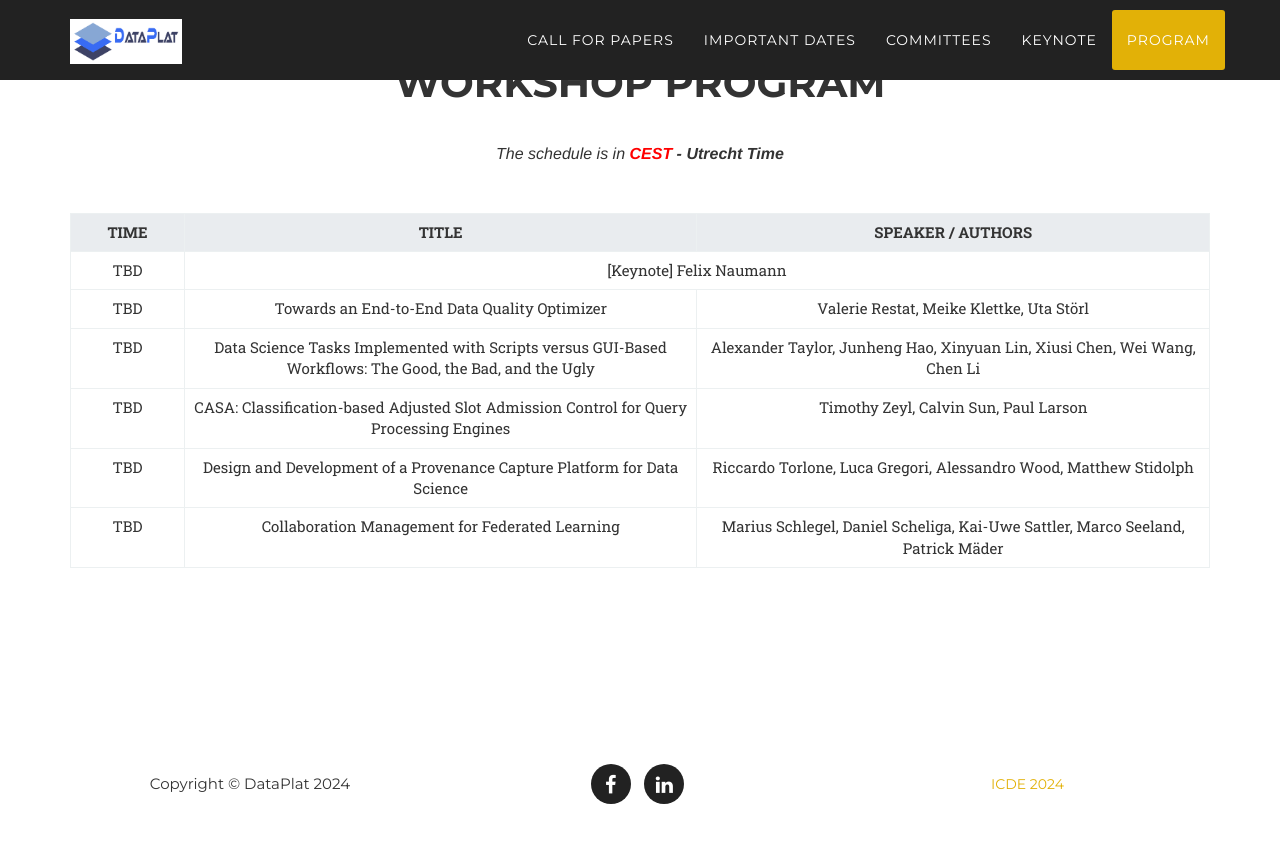
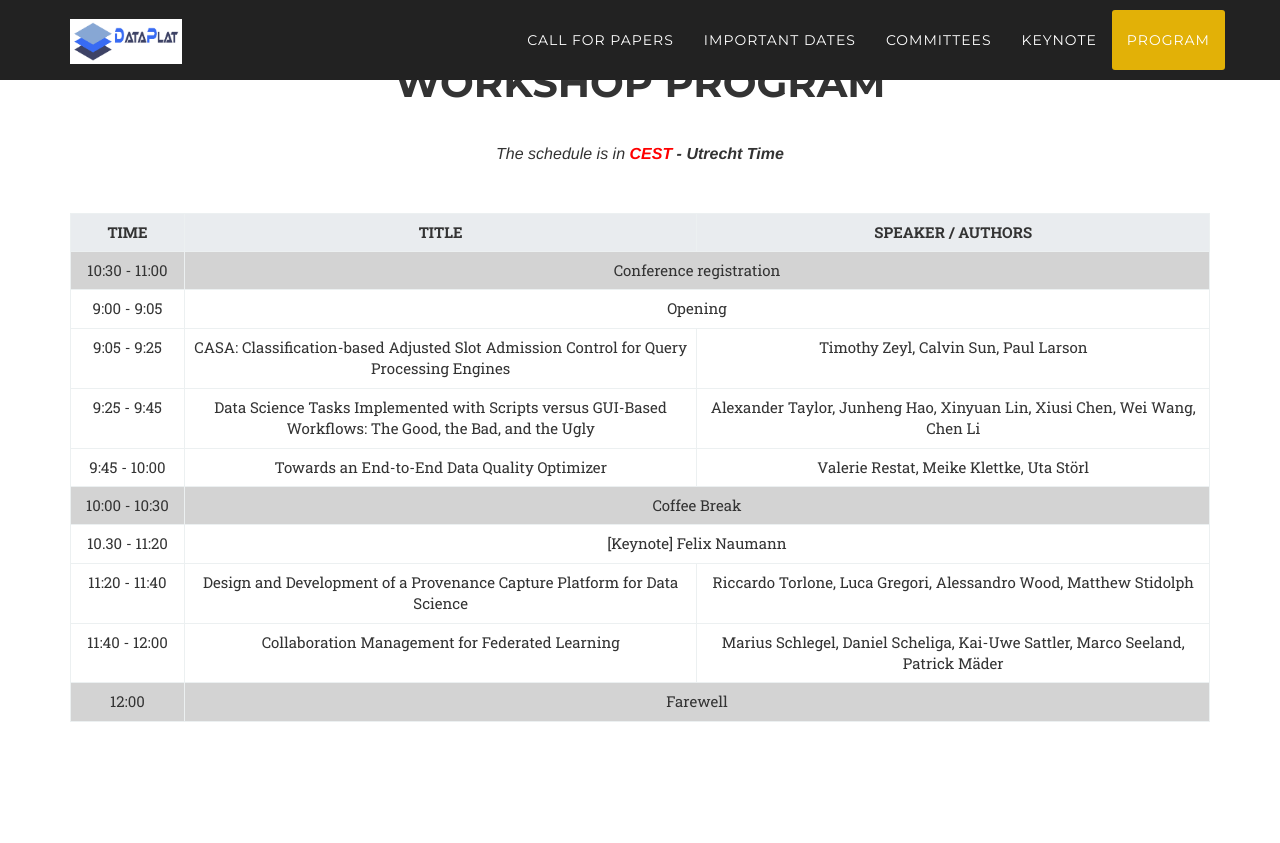
Before and after one commit to big-unibo/dataplat2024, a Jekyll site: the page built from index.html, in a window 1280 px wide and 900 px high, scrolled down 5717 px. Shown: the top 843 px of the window. Built offline with Jekyll 4.4.1, drawn with Linux system fonts in a browser that asks for light colours; some web fonts are replaced.

Commit message:
add program

```diff
--- a/_includes/program.html
+++ b/_includes/program.html
@@ -17,14 +17,20 @@
                           </tr>
                         </thead>
                         <tbody>
-                          <tr><td>TBD</td><td colspan="2">[Keynote] Felix Naumann</td></tr>
+                          <tr style="background-color: lightgray"><td>10:30 - 11:00</td><td colspan="2">Conference registration</td></tr>
 
-                          <tr><td>TBD</td><td>Towards an End-to-End Data Quality Optimizer</td><td>Valerie Restat, Meike Klettke, Uta Störl</td></tr>
-                          <tr><td>TBD</td><td>Data Science Tasks Implemented with Scripts versus GUI-Based Workflows: The Good, the Bad, and the Ugly</td><td>Alexander Taylor, Junheng Hao, Xinyuan Lin, Xiusi Chen, Wei Wang, Chen Li</td></tr>
-                          <tr><td>TBD</td><td>CASA: Classification-based Adjusted Slot Admission Control for Query Processing Engines</td><td>Timothy Zeyl, Calvin Sun, Paul Larson</td></tr>
-                          <tr><td>TBD</td><td>Design and Development of a Provenance Capture Platform for Data Science</td><td>Riccardo Torlone, Luca Gregori, Alessandro Wood, Matthew Stidolph</td></tr>
-                          <tr><td>TBD</td><td>Collaboration Management for Federated Learning</td><td>Marius Schlegel, Daniel Scheliga, Kai-Uwe Sattler, Marco Seeland, Patrick Mäder</td></tr>
+                          <tr><td>9:00 -  9:05</td><td colspan="2">Opening</td></tr>
+                          <tr><td>9:05 -  9:25</td><td>CASA: Classification-based Adjusted Slot Admission Control for Query Processing Engines</td><td>Timothy Zeyl, Calvin Sun, Paul Larson</td></tr>
+                          <tr><td>9:25 -  9:45</td><td>Data Science Tasks Implemented with Scripts versus GUI-Based Workflows: The Good, the Bad, and the Ugly</td><td>Alexander Taylor, Junheng Hao, Xinyuan Lin, Xiusi Chen, Wei Wang, Chen Li</td></tr>
+                          <tr><td>9:45 - 10:00</td><td>Towards an End-to-End Data Quality Optimizer</td><td>Valerie Restat, Meike Klettke, Uta Störl</td></tr>
 
+                          <tr style="background-color: lightgray"><td>10:00 - 10:30</td><td colspan="2">Coffee Break</td></tr>
+
+                          <tr><td>10.30 - 11:20</td><td colspan="2">[Keynote] Felix Naumann</td></tr>
+                          <tr><td>11:20 - 11:40</td><td>Design and Development of a Provenance Capture Platform for Data Science</td><td>Riccardo Torlone, Luca Gregori, Alessandro Wood, Matthew Stidolph</td></tr>
+                          <tr><td>11:40 - 12:00</td><td>Collaboration Management for Federated Learning</td><td>Marius Schlegel, Daniel Scheliga, Kai-Uwe Sattler, Marco Seeland, Patrick Mäder</td></tr>
+
+                          <tr style="background-color: lightgray"><td>12:00</td><td colspan="2">Farewell</td></tr>
                         </tbody>
                       </table>
                         <!--
```
